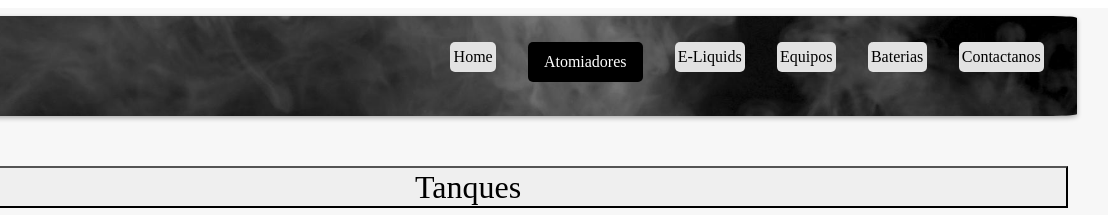
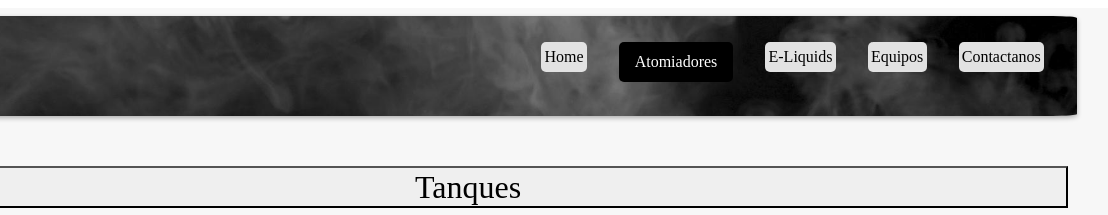
Before and after one commit to felipemahia/vape-life, a website: page pages/Atomizadores.html in a window 1280 px wide. Shown: the top 215 px of the page, 172-1280 px from the left. Drawn offline with nearby package versions, Linux system fonts and the light colour scheme; a web font is replaced by a local one.

Commit message:
Segunda entrega Proyecto Final

```diff
--- a/pages/Atomizadores.html
+++ b/pages/Atomizadores.html
@@ -30,7 +30,6 @@
                         <li><a class="nav__item--activo" href="Atomizadores.html">Atomiadores</a></li>
                         <li><a href="E-Liquids.html">E-Liquids</a></li>
                         <li><a href="Equipos.html">Equipos</a></li>
-                        <li><a href="Baterias.html">Baterias</a></li>
                         <li><a href="Contactanos.html">Contactanos</a></li>
                         <li id="cerrarsidebar"><a href="#">❌</a></li>
                     </ul>
```
Also changed, not shown: pages/Equipos.html (+0 -1 lines).
